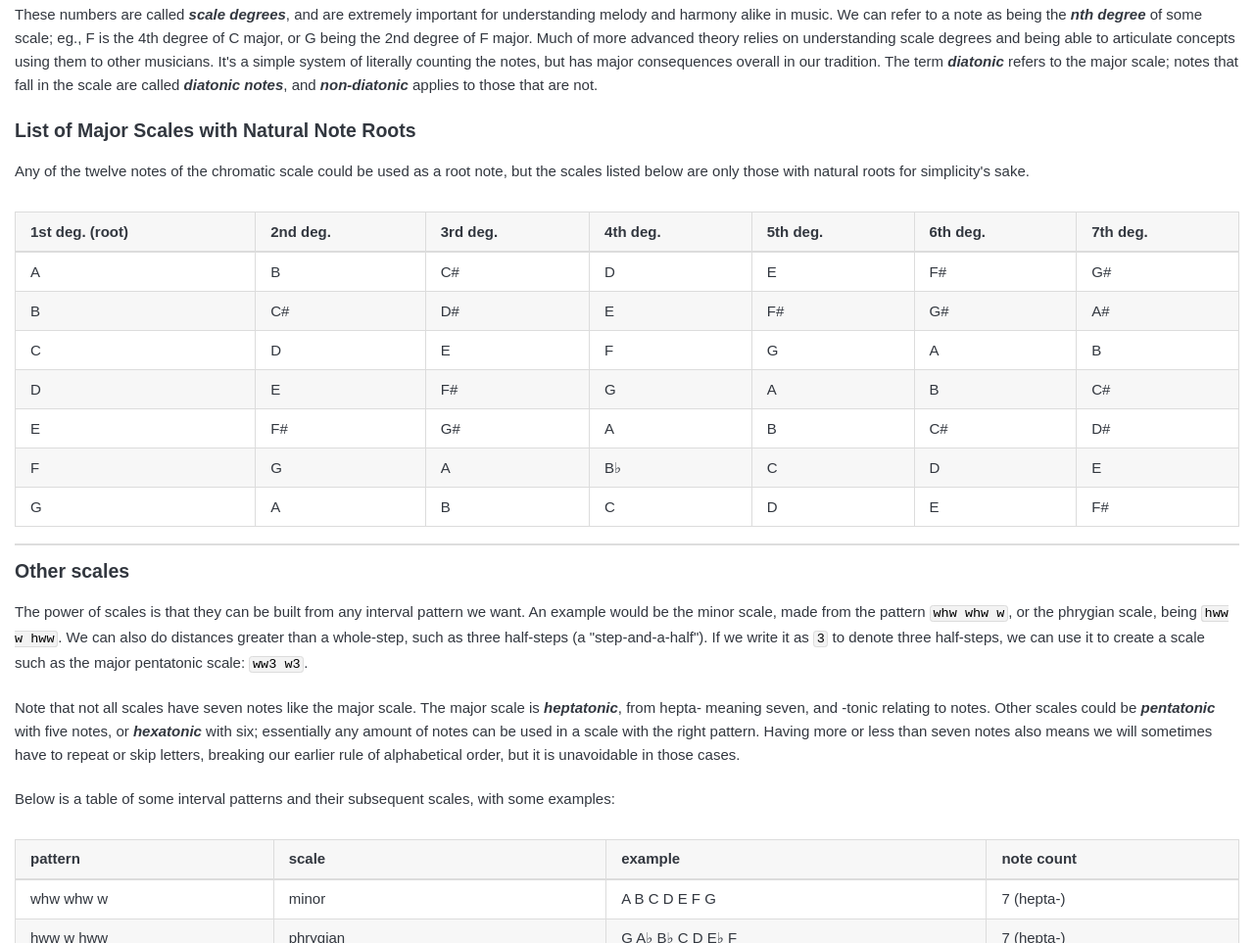
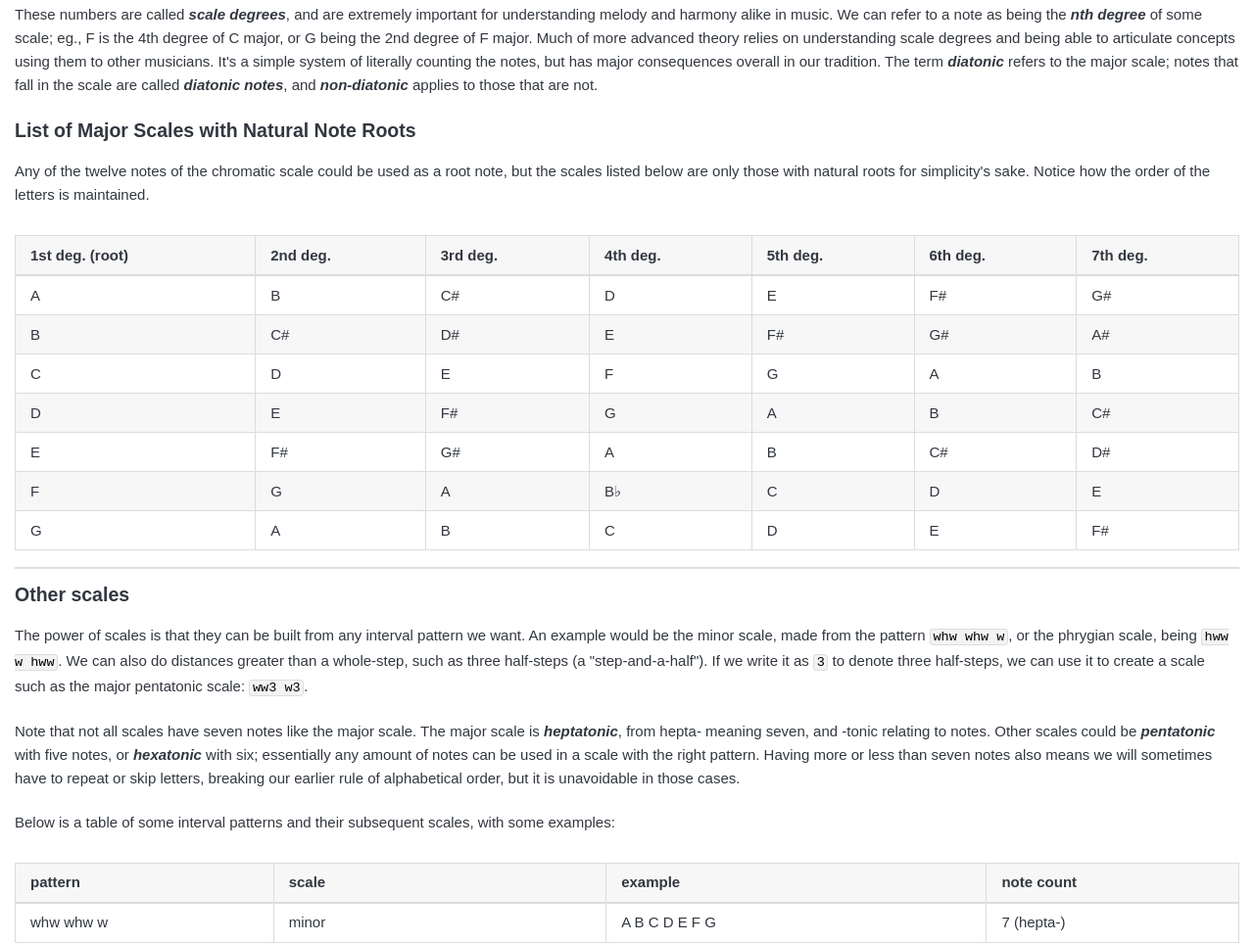
Before and after one commit to JLeachMusic/jleachmusic.github.io, a plain HTML site: page courses/scales/intro_to_scales.html in a window 1280 px wide. Shown: the part 1108-2071 px from the top of the page at 98% size. Drawn offline with Linux system fonts and the light colour scheme.

Commit message:
minor change to clarify body content

```diff
--- a/courses/scales/intro_to_scales.html
+++ b/courses/scales/intro_to_scales.html
@@ -41,7 +41,7 @@
             <p>These numbers are called <strong><em>scale degrees</em></strong>, and are extremely important for understanding melody and harmony alike in music. We can refer to a note as being the <strong><em>nth degree</em></strong> of some scale; eg., F is the 4th degree of C major, or G being the 2nd degree of F major. Much of more advanced theory relies on understanding scale degrees and being able to articulate concepts using them to other musicians. It's a simple system of literally counting the notes, but has major consequences overall in our tradition. The term <strong><em>diatonic</em></strong> refers to the major scale; notes that fall in the scale are called <strong><em>diatonic notes</em></strong>, and <strong><em>non-diatonic</em></strong> applies to those that are not.</p>
 
             <h2>List of Major Scales with Natural Note Roots</h2>
-            <p>Any of the twelve notes of the chromatic scale could be used as a root note, but the scales listed below are only those with natural roots for simplicity's sake.</p>
+            <p>Any of the twelve notes of the chromatic scale could be used as a root note, but the scales listed below are only those with natural roots for simplicity's sake. Notice how the order of the letters is maintained.</p>
             <div class="joplin-table-wrapper">
                 <table>
                     <thead>
```
